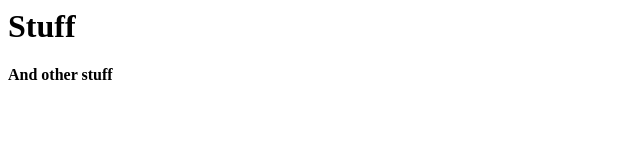
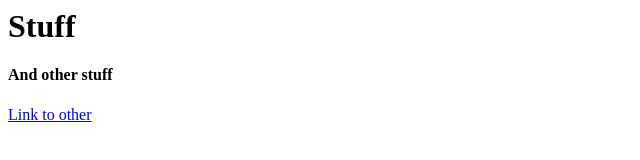
Before and after one commit to crypt411/crypt411.github.io, a plain HTML site: page index.html in a window 1280 px wide. Shown: the whole page, without its empty margins (0-640 px from the left). Drawn offline with Linux system fonts and the light colour scheme.

Commit message:
Update index.html

```diff
--- a/index.html
+++ b/index.html
@@ -4,5 +4,8 @@
 <body>
 <h1>Stuff</h1>
 <h4>And other stuff</h4>
+  <p>
+    <a href="otherpage.html">Link to other</a>
+  </p>
 </body>
 </html>
```
